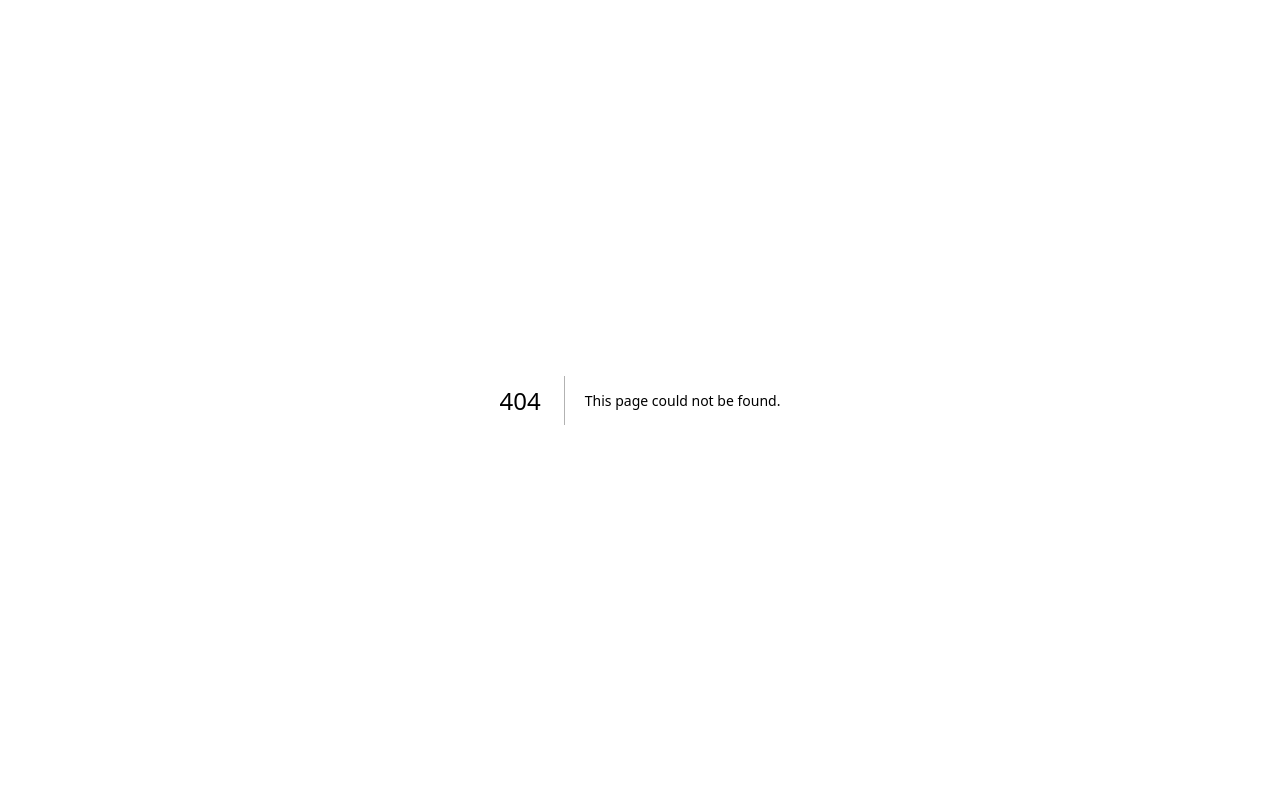
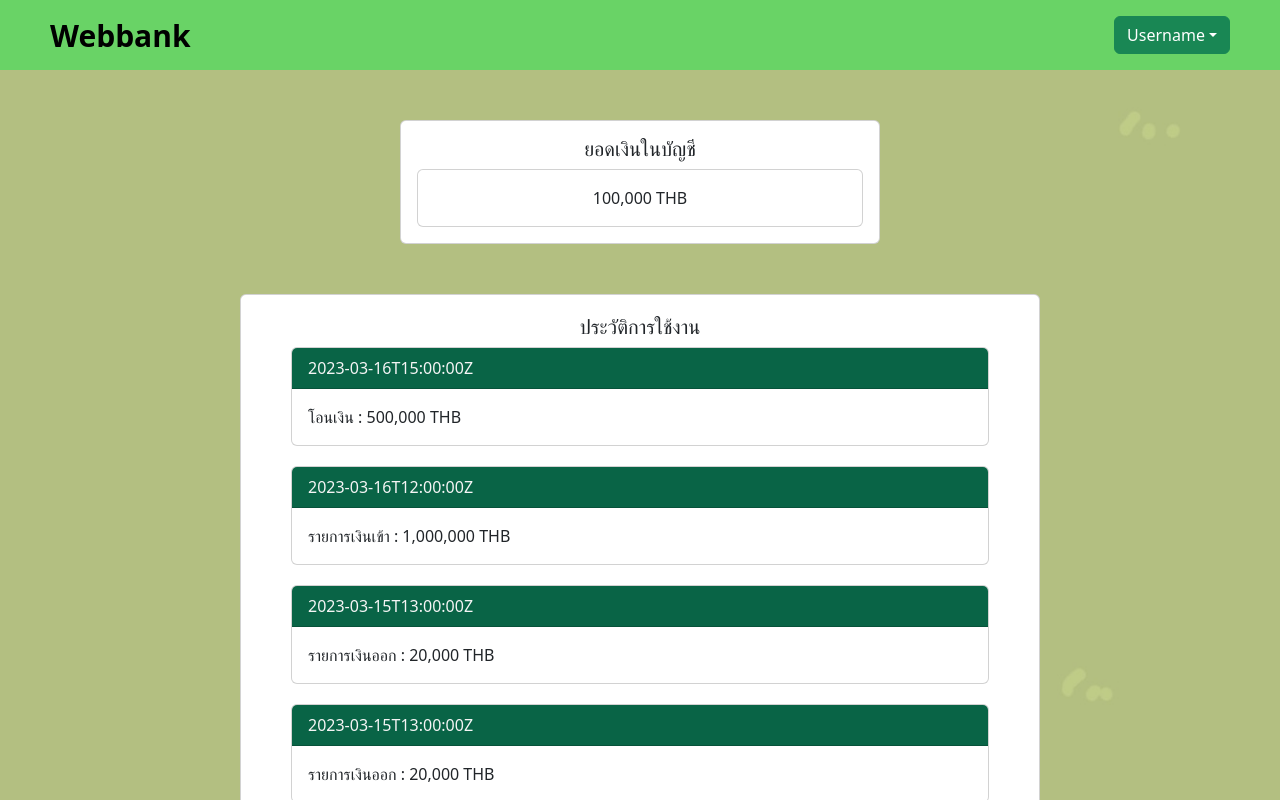
Before and after one commit to NoteAP00/CloudBank_Frontend, a Next.js app: page /history in a window 1280 px wide. Before the commit this address had no page. Shown: the top 800 px of the page. Built offline with nearby package versions, Linux system fonts and the light colour scheme.

Commit message:
version1

```diff
--- /dev/null
+++ b/src/pages/history.js
@@ -0,0 +1,109 @@
+import Head from "next/head";
+import Image from "next/image";
+import { Inter } from "next/font/google";
+import styles from "@/styles/Home.module.css";
+import { Card, Button } from "react-bootstrap";
+import Form from "react-bootstrap/Form";
+import InputGroup from "react-bootstrap/InputGroup";
+import { useRouter } from "next/router";
+import Container from "react-bootstrap/Container";
+import Navbar from "react-bootstrap/Navbar";
+import Dropdown from 'react-bootstrap/Dropdown';
+import DropdownButton from 'react-bootstrap/DropdownButton';
+
+
+const inter = Inter({ subsets: ["latin"] });
+
+export default function Home() {
+  const router = useRouter();
+  return (
+    <main >
+      <Head>
+        <title>Web Banking</title>
+        <meta name="description" content="Generated by create next app" />
+        <meta name="viewport" content="width=device-width, initial-scale=1" />
+        <link rel="icon" href="/favicon.ico" />
+      </Head>
+      <div>
+        <div className={styles.menu} style={{marginBottom: "50px"}}>
+          <div className={styles.top} style={{ fontSize: "30px" }}>
+            <div>Webbank</div>
+          </div>
+          <div style={{justifyItem:"right"}}>
+          <DropdownButton
+      align="end"
+      title="Username"
+      id="dropdown-menu-align-end"
+      variant="success"
+    >
+      <Dropdown.Item eventKey="1"
+      style={{
+        cursor: "pointer"
+      }}
+      onClick={() => {
+        router.push("/menu");
+      }} >Menu</Dropdown.Item>
+
+      <Dropdown.Divider />
+      <Dropdown.Item eventKey="4"
+      style={{
+        cursor: "pointer"
+      }}
+      onClick={() => {
+        router.push("/");
+      }}
+      >Sign Out</Dropdown.Item>
+      </DropdownButton>
+            </div>
+        </div>
+
+        <div className={styles.card}>
+          <Card style={{ width: "30rem" }}>
+            <Card.Body>
+              <Card.Title style={{ textAlign: "center" }}>ยอดเงินในบัญชี</Card.Title>
+              <div>
+
+                <Card>
+                    <Card.Body style={{ textAlign: "center" }}>100,000 THB</Card.Body>
+                    </Card>
+              </div>
+
+
+            </Card.Body>
+          </Card>
+        </div>
+        <div className={styles.card} style={{ marginTop: "50px"}}>
+        <Card style={{ width: "50rem" }}>
+            <Card.Body style={{padding: "20px 50px"}}>
+              <Card.Title style={{ textAlign: "center" }}>ประวัติการใช้งาน</Card.Title>
+              <div>
+                <Card style={{marginBottom: "20px"}}>
+                    <Card.Header className={styles.cardhistory}>2023-03-16T15:00:00Z</Card.Header>
+                    <Card.Body>โอนเงิน : 500,000 THB</Card.Body>
+                </Card>
+                <Card style={{marginBottom: "20px"}}>
+                    <Card.Header className={styles.cardhistory}>2023-03-16T12:00:00Z</Card.Header>
+                    <Card.Body>รายการเงินเข้า : 1,000,000 THB</Card.Body>
+                </Card>
+                <Card style={{marginBottom: "20px"}}>
+                    <Card.Header className={styles.cardhistory}>2023-03-15T13:00:00Z</Card.Header>
+                    <Card.Body>รายการเงินออก : 20,000 THB</Card.Body>
+                </Card>
+                {new Array(10).fill('').map((v,k) => {
+                    return <div key={k}><Card style={{marginBottom: "20px"}}>
+                    <Card.Header className={styles.cardhistory}>2023-03-15T13:00:00Z</Card.Header>
+                    <Card.Body>รายการเงินออก : 20,000 THB</Card.Body>
+                    </Card>
+                    </div>
+                    })}
+
+              </div>
+
+
+            </Card.Body>
+          </Card>
+        </div>
+      </div>
+    </main>
+  );
+}
--- a/src/styles/Home.module.css
+++ b/src/styles/Home.module.css
@@ -20,6 +20,7 @@
 .top{
   display: flex;
   column-gap: 10px;
+
 }
 .card{
   display: flex;
@@ -43,7 +44,7 @@
   text-align: center;
   height: 70px;
   display: flex;
-  justify-content: center;
+  justify-content: space-between;
   align-items: center;
   padding: 0px 50px;
   font-weight:bold;
@@ -80,3 +81,9 @@ font-size: 60px;
 
 text-align: center;
 }
+
+.cardhistory{
+  background-color: rgb(9, 100, 70);
+  color: whitesmoke;
+
+}
```
Also changed, not shown: src/pages/deposit.js (+28 -1 lines), src/pages/menu.js (+31 -1 lines), src/pages/register.js (+9 -0 lines), src/pages/transfer.js (+28 -0 lines), src/pages/withdraw.js (+28 -0 lines).
